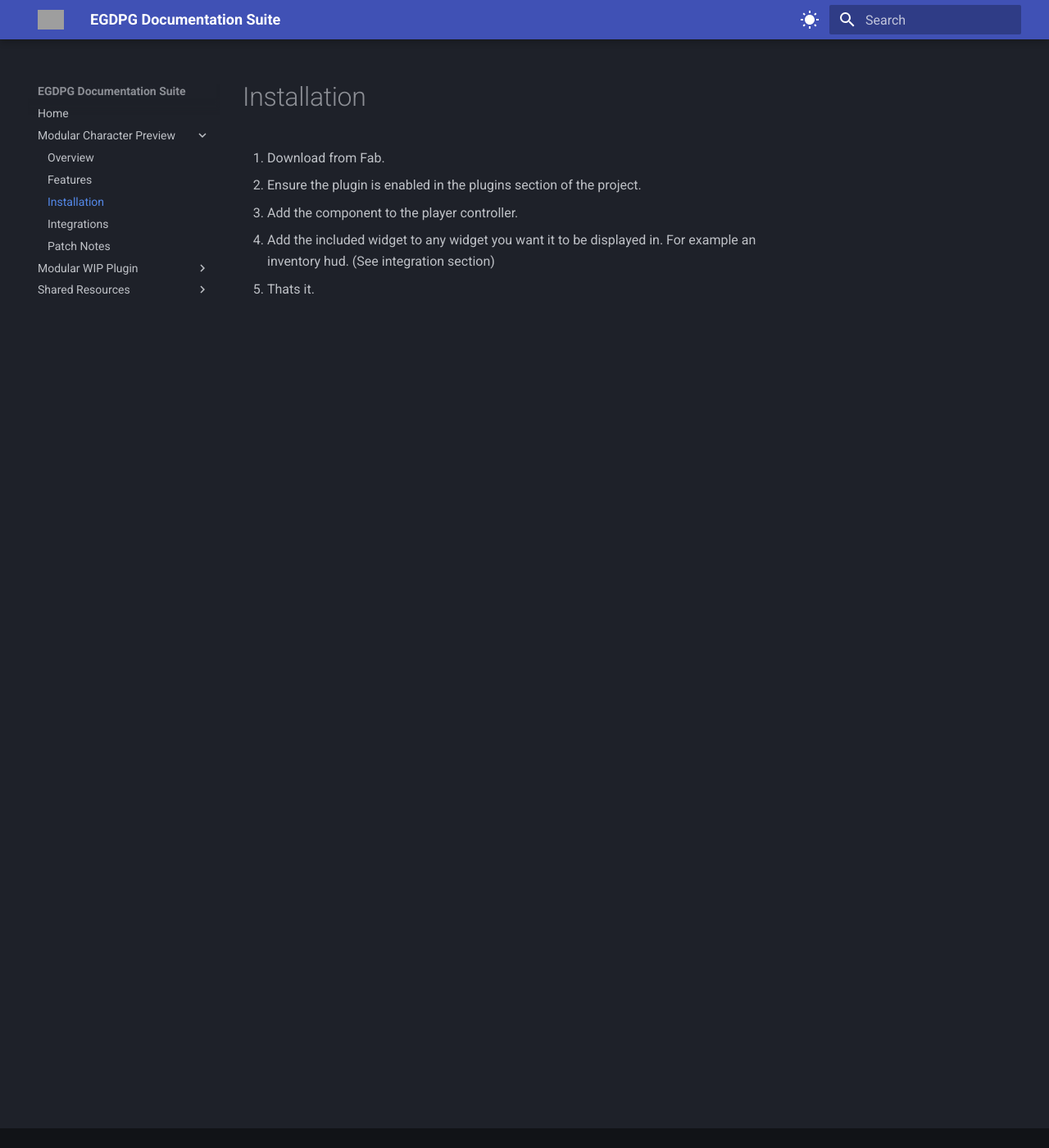
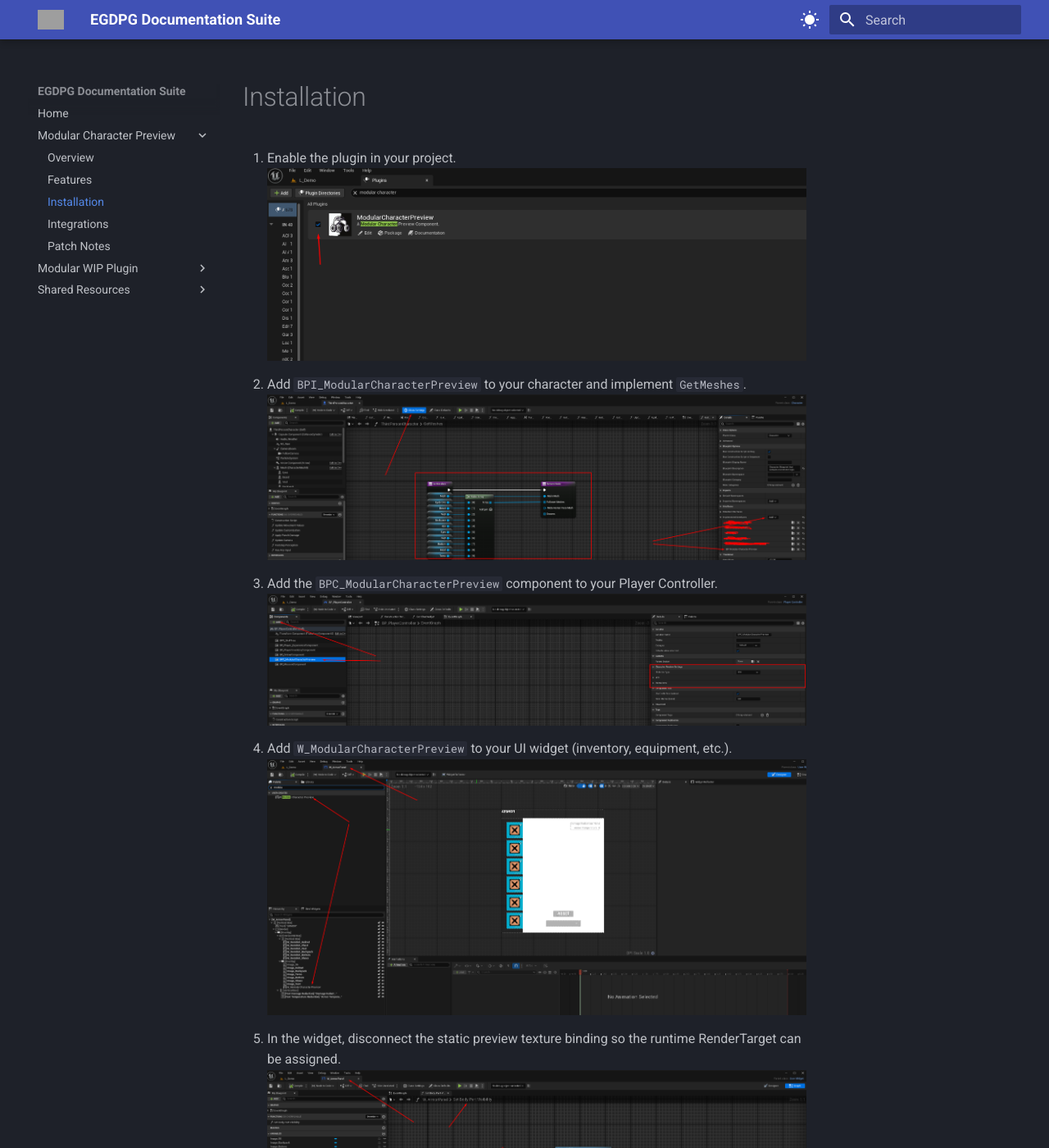
Before and after one commit to EGDPG/EGDPG.github.io, an MkDocs documentation site: the page built from docs/preview-plugin/installation.md, in a window 1280 px wide and 1400 px high. Shown: the whole window at 82% size. Built offline with MkDocs 1.6.1 and Material for MkDocs 9.7.7, drawn with Linux system fonts in a browser that asks for light colours; some of the changed text lies outside the part shown; grey boxes are pictures that could not be loaded.

Commit message:
Update documentation

```diff
--- a/docs/preview-plugin/installation.md
+++ b/docs/preview-plugin/installation.md
@@ -1,7 +1,15 @@
 # Installation
 
-1. Download from Fab.
-2. Ensure the plugin is enabled in the plugins section of the project.
-3. Add the component to the player controller.
-4. Add the included widget to any widget you want it to be displayed in. For example an inventory hud. (See integration section)
-5. Thats it.
+1. Enable the plugin in your project.
+![Enable plugin](../images/step-01-enable-plugin.png)
+2. Add `BPI_ModularCharacterPreview` to your character and implement `GetMeshes`.
+![Add BPI and implement GetMeshes](../images/step-02-add-bpi%20and%20GetMeshes.png)
+3. Add the `BPC_ModularCharacterPreview` component to your Player Controller.
+![Add component to Player Controller](../images/step-04-add-component-to-player-controller.png)
+4. Add `W_ModularCharacterPreview` to your UI widget (inventory, equipment, etc.).
+![Add widget](../images/step-05-add-widget.png)
+5. In the widget, disconnect the static preview texture binding so the runtime RenderTarget can be assigned.
+![Disconnect static binding](../images/step-06-add-widget-disconnect-this-connection.png)
+
+Notes:
+The `GetMeshes` output should return Main Mesh, Follower Meshes array, Face Mesh, and Groom Components array.
```
Also changed, not shown: docs/preview-plugin/features.md (+5 -16 lines), docs/preview-plugin/index.md (+3 -1 lines), docs/preview-plugin/integrations.md (+15 -0 lines), docs/preview-plugin/patch_notes.md (+2 -2 lines), docs/shared/faq.md (+11 -2 lines), docs/images/step-01-enable-plugin.png (added), docs/images/step-02-add-bpi and GetMeshes.png (added), docs/images/step-04-add-component-to-player-controller.png (added), docs/images/step-05-add-widget.png (added), docs/images/step-06-add-widget-disconnect-this-connection.png (added).
